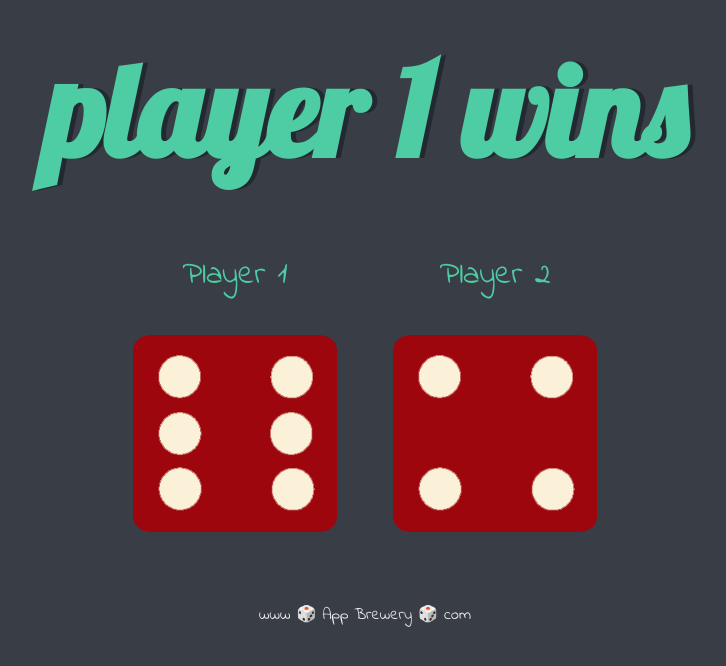
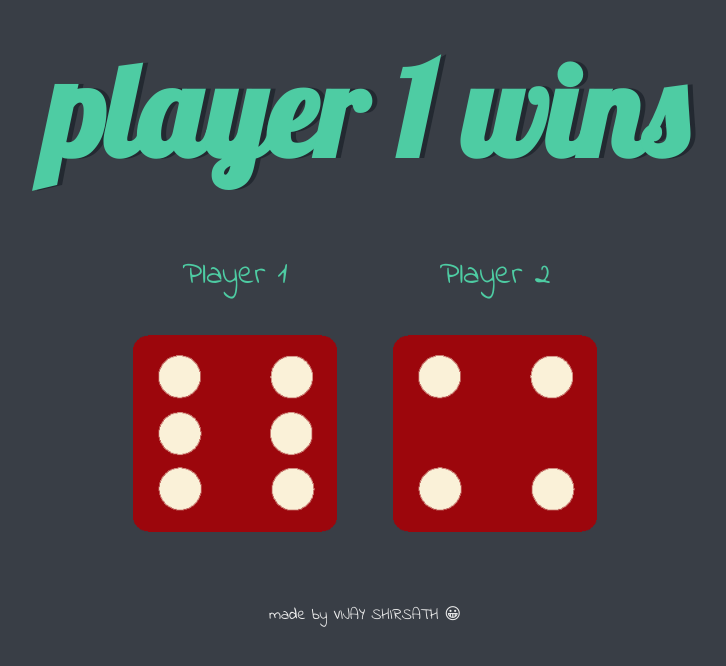
Before and after one commit to itzvijay/dicegame.github.io, a plain HTML site: page dicee.html in a window 1280 px wide. Shown: the whole page, without its empty margins (275-1001 px from the left). Drawn offline with Linux system fonts and the light colour scheme.

Commit message:
Update dicee.html

```diff
--- a/dicee.html
+++ b/dicee.html
@@ -26,6 +26,6 @@
   </body>
 
   <footer>
-    www 🎲 App Brewery 🎲 com
+    made by VIJAY SHIRSATH 😀
   </footer>
 </html>
```
